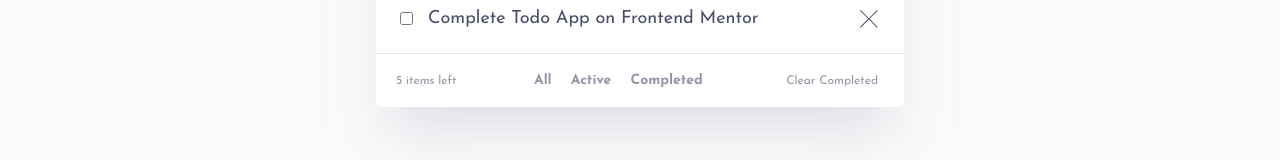
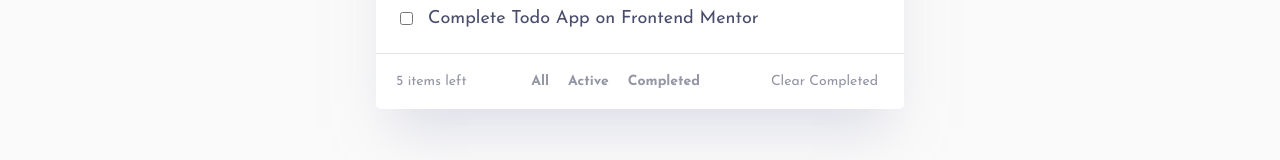
Before and after one commit to ralphvirtucio/todo-app, a Next.js app: page / in a window 1280 px wide. Shown: the part 544-704 px from the top of the page. Built offline with nearby package versions, Linux system fonts and the light colour scheme.

Commit message:
Feature: Active State

```diff
--- a/app/page.module.css
+++ b/app/page.module.css
@@ -6,20 +6,24 @@
   padding-block-start: 1rem;
 }
 
-
 .todos__details--items-left {
-  color: #9495A5;
+  color: #9495a5;
   font-size: 0.75rem;
 }
 
 .todos__details--clear-btn {
   border: none;
-  color: #9495A5;
+  color: #9495a5;
   border: none;
   background-color: transparent;
   font-size: 0.75rem;
+  transition: 200ms color ease-in-out;
+  cursor: pointer;
 }
 
+.todos__details--clear-btn:hover {
+  color: #494c6b;
+}
 
 .todos__drag-n-drop-label {
   display: flex;
@@ -32,8 +36,20 @@
   display: none;
 }
 
+.todos__cta--desktop a {
+  transition: 200ms color ease-in-out;
+}
+
+.todos__cta--desktop a:hover {
+  color: #494c6b;
+}
+
+.todos__cta--desktop a.cta__active {
+  color: #3a7cfd;
+}
+
 .todos__drag-n-drop-label p {
-  color: #9495A5;
+  color: #9495a5;
   font-size: 0.875rem;
   text-align: center;
 }
@@ -46,7 +62,6 @@
     gap: 1.19rem;
   }
 
-
   .todos__cta--desktop a {
     color: #9495a5;
     font-size: 0.875rem;
@@ -54,6 +69,13 @@
     text-decoration: none;
   }
 
+  .todos__details--items-left {
+    font-size: 0.875rem;
+  }
+
+  .todos__details--clear-btn {
+    font-size: 0.875rem;
+  }
 
   .todos__drag-n-drop-label {
     transform: translateY(0);
--- a/app/page.tsx
+++ b/app/page.tsx
@@ -18,7 +18,7 @@ export default function Home() {
       <Card customStyles="todos">
         <TodoListContainer todos={data} />
         <div className={styles.todos__details}>
-          <p className={styles['todos__details--items-left']}>5 items left</p>
+          <p className={styles['todos__details--items-left']}>{data.data.length} items left</p>
           <nav className={styles['todos__cta--desktop']}>
             <a href='#'>All</a>
             <a href='#'>Active</a>
--- a/components/Card/card.module.css
+++ b/components/Card/card.module.css
@@ -31,9 +31,17 @@
   font-size: 0.875rem;
   font-weight: 700;
   text-decoration: none;
+ transition: 200ms color ease-in-out;
+
 }
 
+.card.todos__cta--mobile nav a:hover {
+  color: #494C6B;
+}
 
+.card.todos__cta--mobile nav a.cta__active {
+  color: #3A7CFD;
+}
 
 @media only screen and (min-width: 48rem) {
   .card.todos {
--- a/components/TodoItem/todo.module.css
+++ b/components/TodoItem/todo.module.css
@@ -5,6 +5,10 @@ align-items: center;
 padding-block: 1.3rem;
 border-bottom: 1px solid hsla(236, 32%, 92%, 1);
 padding-inline: 1.25rem;
+}
+
+.todo:hover .todo__remove-btn {
+  display: block;
 }
 
 
@@ -20,6 +24,7 @@ padding-inline: 1.25rem;
   border: none;
   background-color: transparent;
   line-height: 0;
+  display: none;
 }
 
 
```
